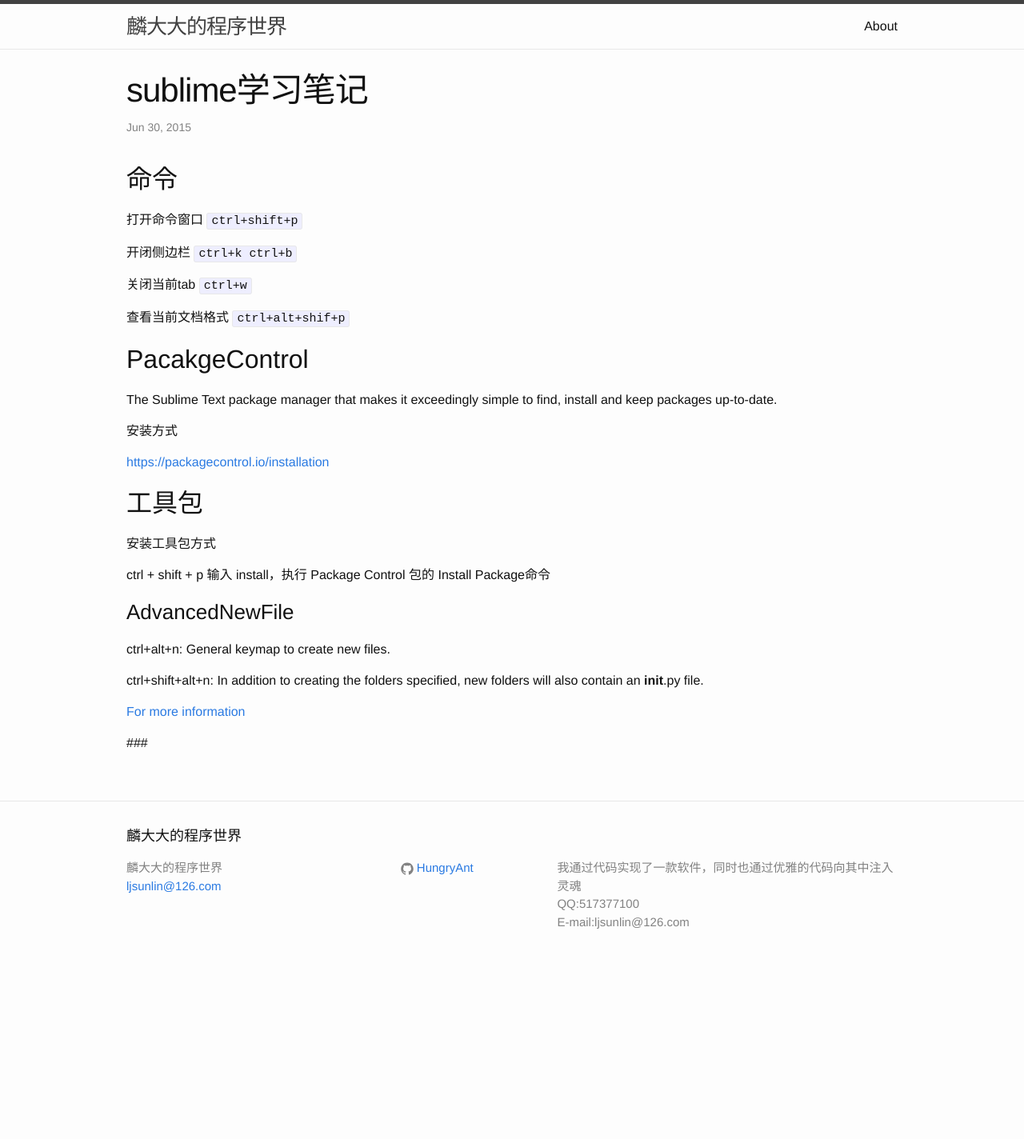
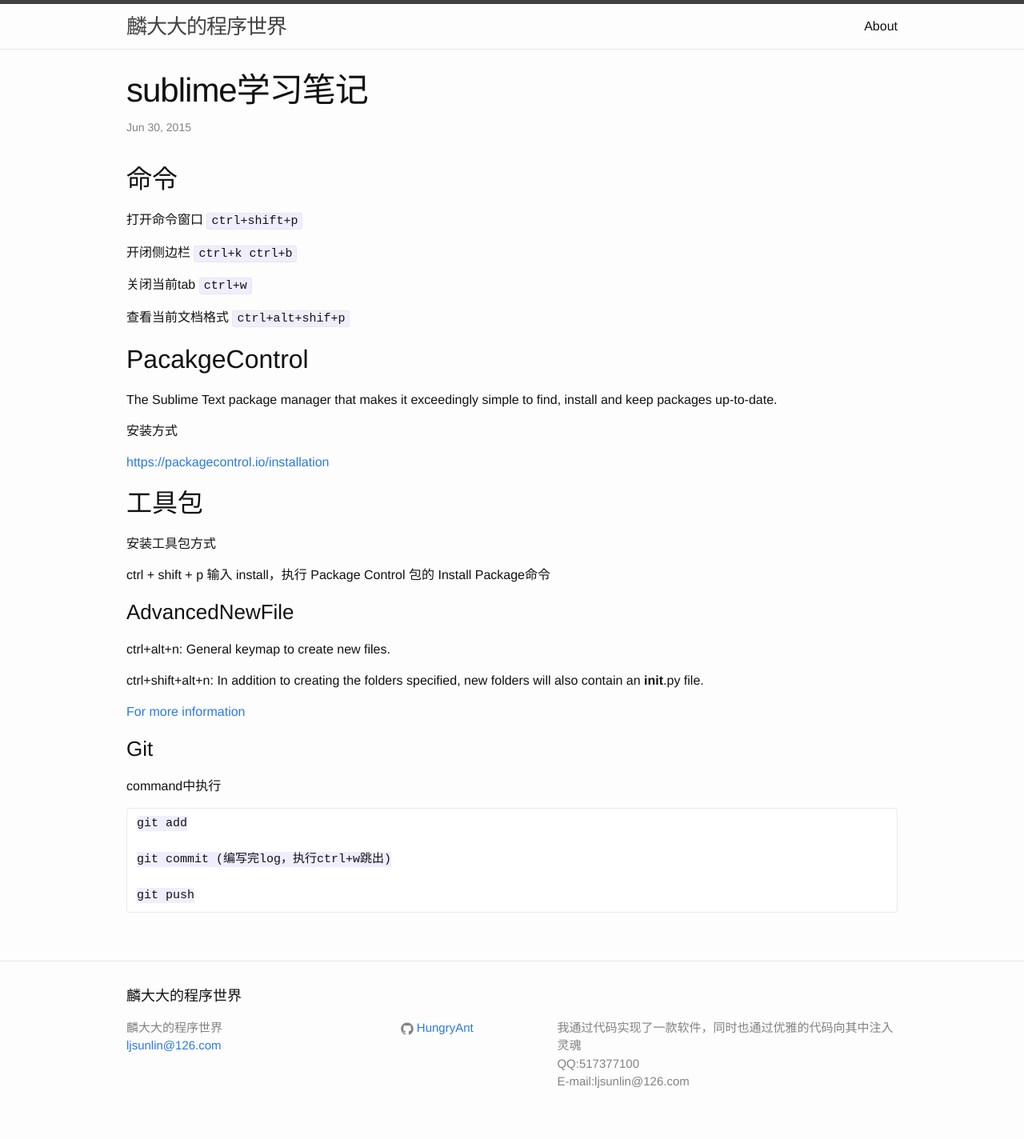
Before and after one commit to HungryAnt/hungryant.github.io, a Jekyll site: the page built from _posts/2015-06-30-sublime-study-notes.markdown, in a window 1280 px wide. Shown: the whole page at 80% size. Built offline with Jekyll 4.4.1, drawn with Linux system fonts in a browser that asks for light colours; comment, search, counter and statistics services are not loaded; before the commit the page ends 1224 px from its top, so only the background shows below that.

Commit message:
sublime study notes update

```diff
--- a/_posts/2015-06-30-sublime-study-notes.markdown
+++ b/_posts/2015-06-30-sublime-study-notes.markdown
@@ -37,4 +37,12 @@
 
 [For more information](https://github.com/skuroda/Sublime-AdvancedNewFile)
 
-###
+### Git
+
+command中执行
+
+	git add
+
+	git commit (编写完log，执行ctrl+w跳出)
+
+	git push
```
